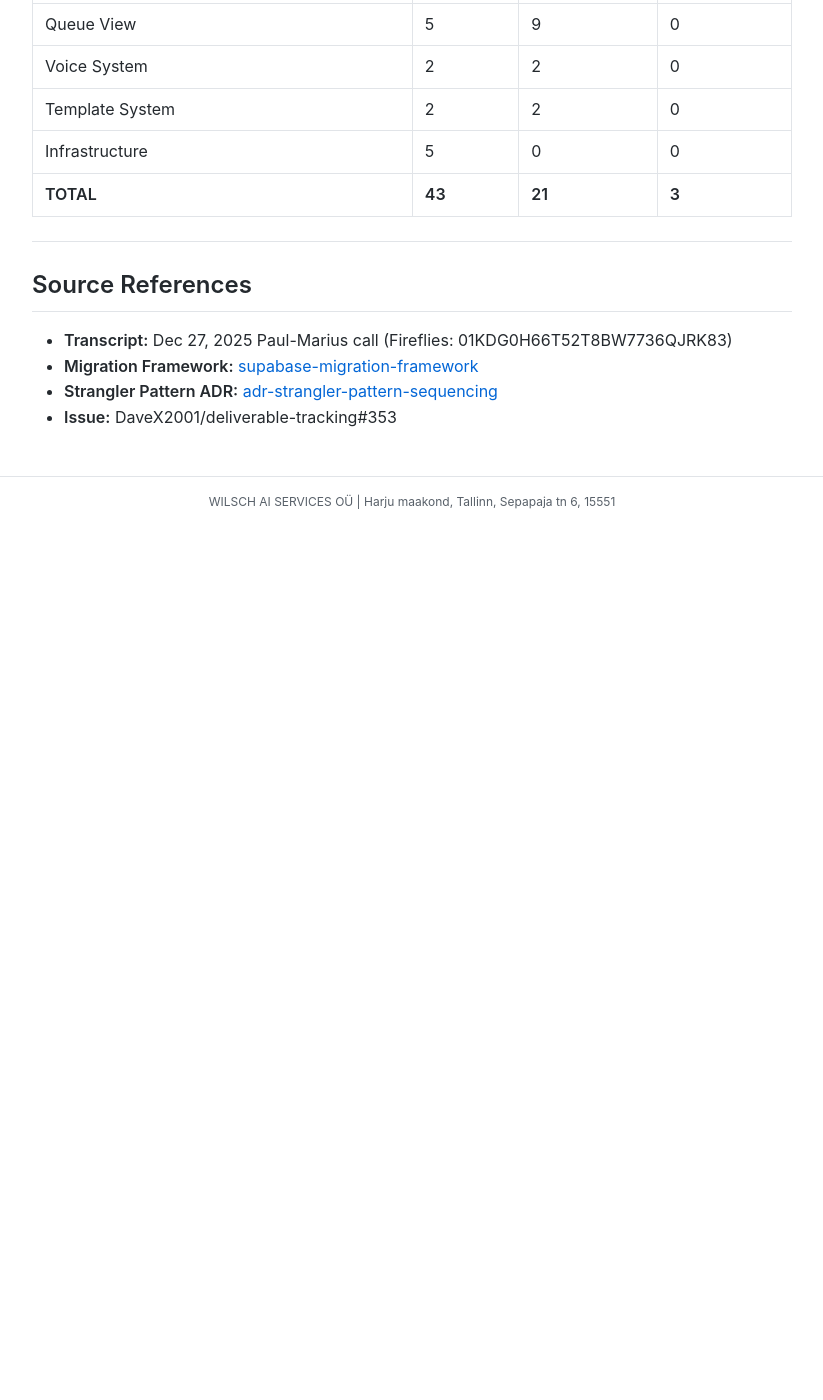
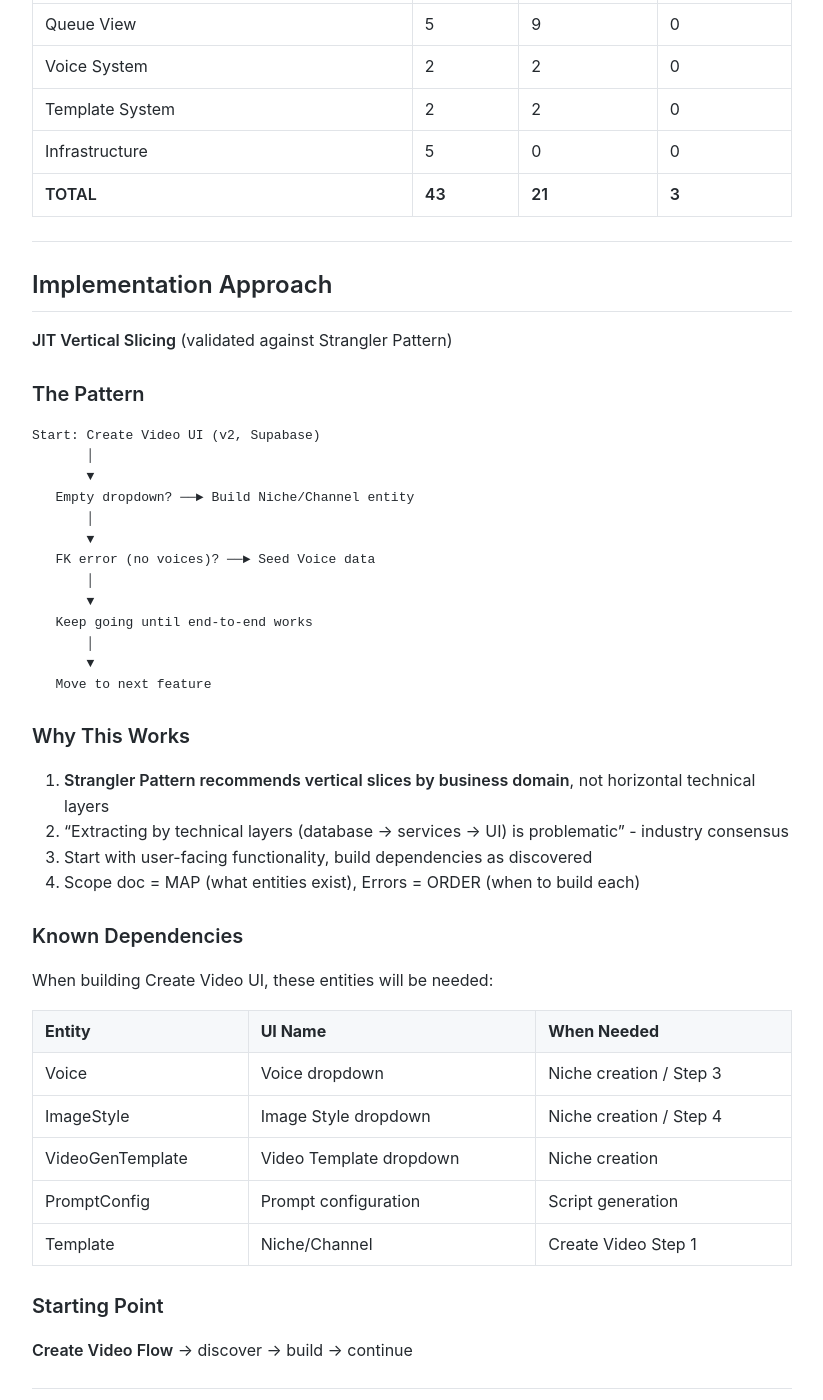
Before and after one commit to MariusWilsch/public-wilsch-ai-pages, a Jekyll site: the page built from project/paul_youtube_fullstack/light-tier-v2-feature-scope.md, in a window 1280 px wide and 1400 px high, scrolled down 5482 px. Shown: the whole window, without its empty margins (228-1051 px from the left). Built offline with Jekyll 4.4.1, drawn with Linux system fonts in a browser that asks for light colours; our own code applies the rules of GitHub Pages for plain Markdown files; before the commit the page ends 6009 px from its top, so only the background shows below that.

Commit message:
Sync from hippocampus 2025-12-28

````diff
--- a/project/paul_youtube_fullstack/light-tier-v2-feature-scope.md
+++ b/project/paul_youtube_fullstack/light-tier-v2-feature-scope.md
@@ -172,6 +172,53 @@ issue: "#353"
 
 ---
 
+## Implementation Approach
+
+**JIT Vertical Slicing** (validated against Strangler Pattern)
+
+### The Pattern
+
+```
+Start: Create Video UI (v2, Supabase)
+       │
+       ▼
+   Empty dropdown? ──► Build Niche/Channel entity
+       │
+       ▼
+   FK error (no voices)? ──► Seed Voice data
+       │
+       ▼
+   Keep going until end-to-end works
+       │
+       ▼
+   Move to next feature
+```
+
+### Why This Works
+
+1. **Strangler Pattern recommends vertical slices by business domain**, not horizontal technical layers
+2. "Extracting by technical layers (database → services → UI) is problematic" - industry consensus
+3. Start with user-facing functionality, build dependencies as discovered
+4. Scope doc = MAP (what entities exist), Errors = ORDER (when to build each)
+
+### Known Dependencies
+
+When building Create Video UI, these entities will be needed:
+
+| Entity | UI Name | When Needed |
+|--------|---------|-------------|
+| Voice | Voice dropdown | Niche creation / Step 3 |
+| ImageStyle | Image Style dropdown | Niche creation / Step 4 |
+| VideoGenTemplate | Video Template dropdown | Niche creation |
+| PromptConfig | Prompt configuration | Script generation |
+| Template | Niche/Channel | Create Video Step 1 |
+
+### Starting Point
+
+**Create Video Flow** → discover → build → continue
+
+---
+
 ## Source References
 
 - **Transcript:** Dec 27, 2025 Paul-Marius call (Fireflies: 01KDG0H66T52T8BW7736QJRK83)
````
